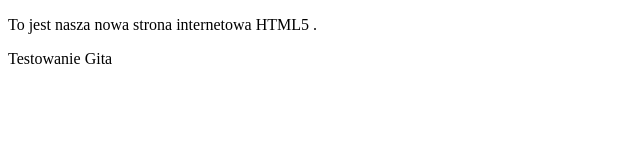
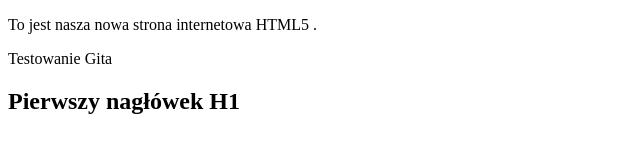
Before and after one commit to shymo1977/nauka-gita-2, a plain HTML site: page index.html in a window 1280 px wide. Shown: the whole page, without its empty margins (0-640 px from the left). Drawn offline with Linux system fonts and the light colour scheme.

Commit message:
Add article with h1

```diff
--- a/index.html
+++ b/index.html
@@ -17,6 +17,9 @@
 <p>To jest nasza nowa strona internetowa HTML5 .</p>
   <p>Testowanie Gita</p>
 </section>
+  <article>
+<h1>Pierwszy nagłówek H1<h1>
+</article>
 
 <footer></footer>
 
```
